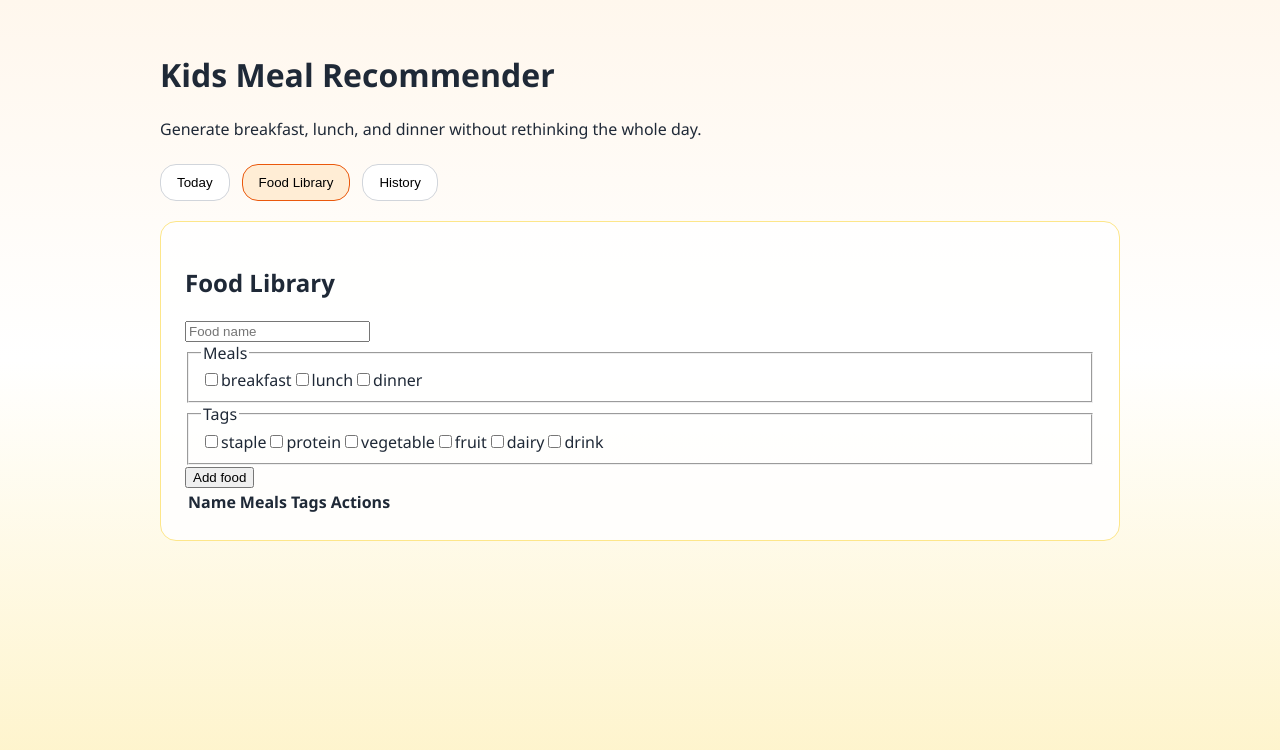
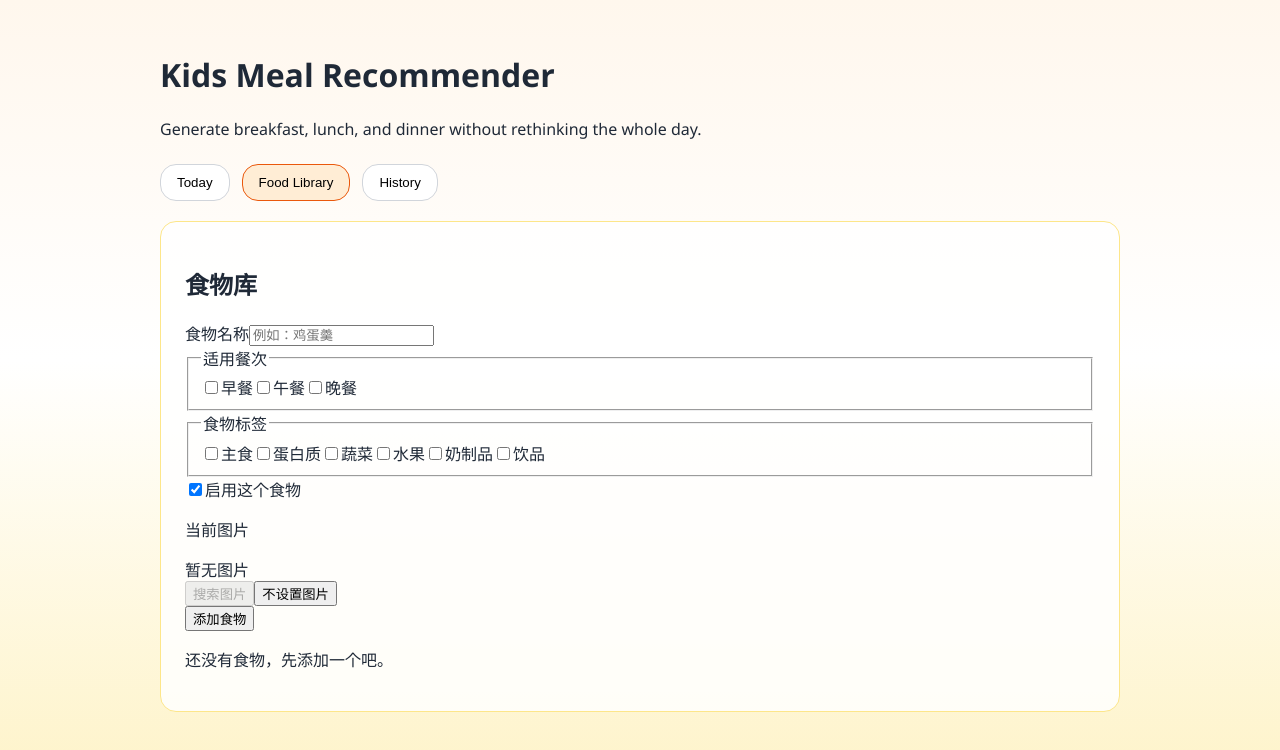
Before and after one commit to zhukaiquan/kids-meal-recommender, a React (Vite) app: page / in a window 1280 px wide. Both pictures are taken after a click on the tab "Food Library". Shown: the top 750 px of the page. Built offline with nearby package versions, Linux system fonts and the light colour scheme.

Commit message:
feat: redesign food library in chinese

```diff
--- /dev/null
+++ b/src/components/FoodCardGrid.tsx
@@ -0,0 +1,49 @@
+import { mealLabels, tagLabels } from "../content/cn";
+import type { FoodItem } from "../domain/types";
+import { FoodImage } from "./FoodImage";
+
+type FoodCardGridProps = {
+  foods: FoodItem[];
+  onEdit: (food: FoodItem) => void;
+  onToggleEnabled: (food: FoodItem) => void;
+  onDelete: (foodId: string) => void;
+};
+
+export function FoodCardGrid({ foods, onEdit, onToggleEnabled, onDelete }: FoodCardGridProps) {
+  if (foods.length === 0) {
+    return <p>还没有食物，先添加一个吧。</p>;
+  }
+
+  return (
+    <div aria-label="食物卡片列表">
+      {foods.map((food) => (
+        <article key={food.id}>
+          <FoodImage image={food.image} alt={food.name} />
+          <h3>{food.name}</h3>
+          <p>{food.enabled ? "已启用" : "已停用"}</p>
+          <p>{food.mealTypes.map((mealType) => mealLabels[mealType]).join(" / ")}</p>
+          <div>
+            {food.tags.map((tag) => (
+              <span key={tag}>{tagLabels[tag]}</span>
+            ))}
+          </div>
+          <div>
+            <button type="button" aria-label={`编辑 ${food.name}`} onClick={() => onEdit(food)}>
+              编辑
+            </button>
+            <button
+              type="button"
+              aria-label={`${food.enabled ? "停用" : "启用"} ${food.name}`}
+              onClick={() => onToggleEnabled(food)}
+            >
+              {food.enabled ? "停用" : "启用"}
+            </button>
+            <button type="button" aria-label={`删除 ${food.name}`} onClick={() => onDelete(food.id)}>
+              删除
+            </button>
+          </div>
+        </article>
+      ))}
+    </div>
+  );
+}
--- a/src/components/FoodForm.tsx
+++ b/src/components/FoodForm.tsx
@@ -1,6 +1,8 @@
-import { useState } from "react";
-import type { FoodItem, FoodTag, MealType } from "../domain/types";
+import { useEffect, useState } from "react";
+import { mealLabels, tagLabels } from "../content/cn";
+import type { FoodImage, FoodItem, FoodTag, MealType } from "../domain/types";
 import type { FoodDraft } from "../hooks/useMealPlanner";
+import { FoodImagePicker } from "./FoodImagePicker";
 
 const mealTypes: MealType[] = ["breakfast", "lunch", "dinner"];
 const tags: FoodTag[] = ["staple", "protein", "vegetable", "fruit", "dairy", "drink"];
@@ -26,7 +28,17 @@ export function FoodForm({ initialValue, submitLabel, onSubmit, onCancel }: Food
   const [name, setName] = useState(initialValue?.name ?? "");
   const [selectedMeals, setSelectedMeals] = useState<MealType[]>(initialValue?.mealTypes ?? []);
   const [selectedTags, setSelectedTags] = useState<FoodTag[]>(initialValue?.tags ?? []);
+  const [enabled, setEnabled] = useState(initialValue?.enabled ?? true);
+  const [selectedImage, setSelectedImage] = useState<FoodImage | null>(initialValue?.image ?? null);
   const [errors, setErrors] = useState<FoodFormErrors>({});
+
+  useEffect(() => {
+    setName(initialValue?.name ?? "");
+    setSelectedMeals(initialValue?.mealTypes ?? []);
+    setSelectedTags(initialValue?.tags ?? []);
+    setEnabled(initialValue?.enabled ?? true);
+    setSelectedImage(initialValue?.image ?? null);
+  }, [initialValue]);
 
   return (
     <form
@@ -36,15 +48,15 @@ export function FoodForm({ initialValue, submitLabel, onSubmit, onCancel }: Food
         const nextErrors: FoodFormErrors = {};
 
         if (!trimmedName) {
-          nextErrors.name = "Food name is required.";
+          nextErrors.name = "请输入食物名称。";
         }
 
         if (selectedMeals.length === 0) {
-          nextErrors.mealTypes = "Select at least one meal type.";
+          nextErrors.mealTypes = "请至少选择一个适用餐次。";
         }
 
         if (selectedTags.length === 0) {
-          nextErrors.tags = "Select at least one tag.";
+          nextErrors.tags = "请至少选择一个标签。";
         }
 
         if (Object.keys(nextErrors).length > 0) {
@@ -53,22 +65,31 @@ export function FoodForm({ initialValue, submitLabel, onSubmit, onCancel }: Food
         }
 
         setErrors({});
-        onSubmit({ name: trimmedName, mealTypes: selectedMeals, tags: selectedTags });
-        setName("");
-        setSelectedMeals([]);
-        setSelectedTags([]);
+        onSubmit({
+          name: trimmedName,
+          mealTypes: selectedMeals,
+          tags: selectedTags,
+          enabled,
+          image: selectedImage,
+        });
+
+        if (!initialValue) {
+          setName("");
+          setSelectedMeals([]);
+          setSelectedTags([]);
+          setEnabled(true);
+          setSelectedImage(null);
+        }
       }}
     >
-      <input
-        value={name}
-        onChange={(event) => setName(event.target.value)}
-        placeholder="Food name"
-        aria-label="Food name"
-      />
+      <label>
+        食物名称
+        <input value={name} onChange={(event) => setName(event.target.value)} placeholder="例如：鸡蛋羹" aria-label="食物名称" />
+      </label>
       {errors.name ? <p role="alert">{errors.name}</p> : null}
 
       <fieldset>
-        <legend>Meals</legend>
+        <legend>适用餐次</legend>
         {mealTypes.map((meal) => (
           <label key={meal}>
             <input
@@ -76,14 +97,14 @@ export function FoodForm({ initialValue, submitLabel, onSubmit, onCancel }: Food
               checked={selectedMeals.includes(meal)}
               onChange={() => toggleValue(meal, selectedMeals, setSelectedMeals)}
             />
-            {meal}
+            {mealLabels[meal]}
           </label>
         ))}
       </fieldset>
       {errors.mealTypes ? <p role="alert">{errors.mealTypes}</p> : null}
 
       <fieldset>
-        <legend>Tags</legend>
+        <legend>食物标签</legend>
         {tags.map((tag) => (
           <label key={tag}>
             <input
@@ -91,16 +112,23 @@ export function FoodForm({ initialValue, submitLabel, onSubmit, onCancel }: Food
               checked={selectedTags.includes(tag)}
               onChange={() => toggleValue(tag, selectedTags, setSelectedTags)}
             />
-            {tag}
+            {tagLabels[tag]}
           </label>
         ))}
       </fieldset>
       {errors.tags ? <p role="alert">{errors.tags}</p> : null}
 
+      <label>
+        <input type="checkbox" checked={enabled} onChange={(event) => setEnabled(event.target.checked)} />
+        启用这个食物
+      </label>
+
+      <FoodImagePicker keyword={name} value={selectedImage} onChange={setSelectedImage} />
+
       <button type="submit">{submitLabel}</button>
       {onCancel ? (
         <button type="button" onClick={onCancel}>
-          Cancel
+          取消
         </button>
       ) : null}
     </form>
--- /dev/null
+++ b/src/components/FoodImage.tsx
@@ -0,0 +1,18 @@
+import type { FoodImage as FoodImageValue } from "../domain/types";
+
+type FoodImageProps = {
+  image: FoodImageValue | null;
+  alt: string;
+};
+
+export function FoodImage({ image, alt }: FoodImageProps) {
+  if (!image) {
+    return (
+      <div aria-label={`${alt}占位图`}>
+        <span>暂无图片</span>
+      </div>
+    );
+  }
+
+  return <img src={image.thumbnailUrl} alt={alt} />;
+}
--- /dev/null
+++ b/src/components/FoodImagePicker.tsx
@@ -0,0 +1,58 @@
+import { useState } from "react";
+import type { FoodImage as FoodImageValue } from "../domain/types";
+import { searchFoodImages } from "../services/wikimedia";
+import { FoodImage } from "./FoodImage";
+
+type FoodImagePickerProps = {
+  keyword: string;
+  value: FoodImageValue | null;
+  onChange: (value: FoodImageValue | null) => void;
+};
+
+export function FoodImagePicker({ keyword, value, onChange }: FoodImagePickerProps) {
+  const [results, setResults] = useState<FoodImageValue[]>([]);
+  const [isLoading, setIsLoading] = useState(false);
+  const [hasSearched, setHasSearched] = useState(false);
+
+  async function handleSearch() {
+    setIsLoading(true);
+    setHasSearched(true);
+
+    const nextResults = await searchFoodImages(keyword);
+
+    setResults(nextResults);
+    setIsLoading(false);
+  }
+
+  return (
+    <section aria-label="食物图片选择">
+      <p>当前图片</p>
+      <FoodImage image={value} alt={keyword.trim() || "食物"} />
+
+      <div>
+        <button type="button" onClick={handleSearch} disabled={isLoading || !keyword.trim()}>
+          {isLoading ? "搜索中..." : "搜索图片"}
+        </button>
+        <button type="button" onClick={() => onChange(null)}>
+          不设置图片
+        </button>
+      </div>
+
+      {hasSearched && results.length === 0 && !isLoading ? <p>没有找到合适的图片</p> : null}
+
+      <div>
+        {results.map((image) => (
+          <button
+            key={image.fullUrl}
+            type="button"
+            aria-pressed={value?.fullUrl === image.fullUrl}
+            onClick={() => onChange(image)}
+          >
+            <FoodImage image={image} alt={`${keyword || "食物"}图片`} />
+            <span>{image.license ?? "未知许可"}</span>
+          </button>
+        ))}
+      </div>
+    </section>
+  );
+}
--- a/src/hooks/useMealPlanner.ts
+++ b/src/hooks/useMealPlanner.ts
@@ -2,12 +2,14 @@ import { useMemo, useState } from "react";
 import { getLocalDateKey } from "../domain/date";
 import { buildEmptyExclusions, generateDailyPlan, refreshMeal } from "../domain/recommender";
 import { loadState, saveExclusions, saveFoods, savePlan } from "../domain/storage";
-import type { DailyExclusions, FoodItem, FoodTag, MealType } from "../domain/types";
+import type { DailyExclusions, FoodImage, FoodItem, FoodTag, MealType } from "../domain/types";
 
 export type FoodDraft = {
   name: string;
   mealTypes: MealType[];
   tags: FoodTag[];
+  enabled: boolean;
+  image: FoodImage | null;
 };
 
 function createFoodId(name: string) {
@@ -60,8 +62,8 @@ export function useMealPlanner() {
         name: draft.name,
         mealTypes: draft.mealTypes,
         tags: draft.tags,
-        enabled: true,
-        image: null,
+        enabled: draft.enabled,
+        image: draft.image,
       },
     ];
 
--- a/src/pages/FoodLibraryPage.tsx
+++ b/src/pages/FoodLibraryPage.tsx
@@ -1,6 +1,6 @@
 import { useState } from "react";
+import { FoodCardGrid } from "../components/FoodCardGrid";
 import { FoodForm } from "../components/FoodForm";
-import { FoodTable } from "../components/FoodTable";
 import { useMealPlanner } from "../hooks/useMealPlanner";
 
 type FoodLibraryPageProps = {
@@ -13,11 +13,11 @@ export function FoodLibraryPage({ planner }: FoodLibraryPageProps) {
 
   return (
     <section>
-      <h2>Food Library</h2>
+      <h2>食物库</h2>
       <FoodForm
         key={editingFood?.id ?? "new"}
         initialValue={editingFood}
-        submitLabel={editingFood ? "Save food" : "Add food"}
+        submitLabel={editingFood ? "保存食物" : "添加食物"}
         onCancel={editingFood ? () => setEditingFoodId(null) : undefined}
         onSubmit={(draft) => {
           if (editingFoodId) {
@@ -33,6 +33,8 @@ export function FoodLibraryPage({ planner }: FoodLibraryPageProps) {
               name: draft.name,
               mealTypes: draft.mealTypes,
               tags: draft.tags,
+              enabled: draft.enabled,
+              image: draft.image,
             });
             setEditingFoodId(null);
             return;
@@ -41,7 +43,7 @@ export function FoodLibraryPage({ planner }: FoodLibraryPageProps) {
           planner.addFood(draft);
         }}
       />
-      <FoodTable
+      <FoodCardGrid
         foods={planner.foods}
         onEdit={(food) => setEditingFoodId(food.id)}
         onToggleEnabled={(food) => planner.updateFood({ ...food, enabled: !food.enabled })}
```
Also changed, not shown: 1 other file (tests, documents, lock files or other folders).
